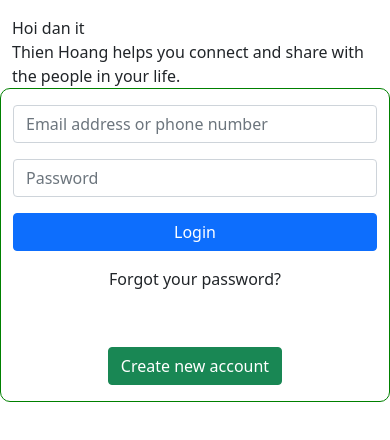
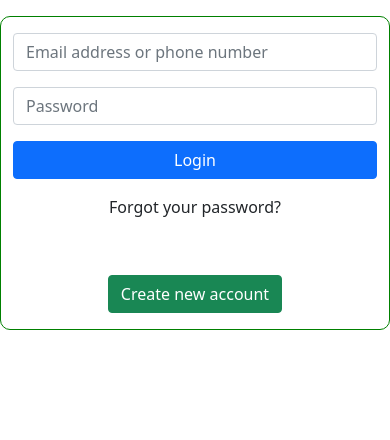
Before and after one commit to thiagohwangg/jwt-front-end, a React (Create React App) app: page /login in a window 390 px wide. Shown: the top 440 px of the page. Built offline with nearby package versions, Linux system fonts and the light colour scheme.

Commit message:
lesson 9.3.2 layout with bootstrap 5

```diff
--- a/src/components/Login/Login.js
+++ b/src/components/Login/Login.js
@@ -5,14 +5,14 @@ const Login = (props) => {
     <div className="login-container mt-3">
       <div className="container">
         <div className="row">
-          <div className="content-left col-md-7">
+          <div className="content-left col-7 d-none d-md-block">
             <div className="brand">Hoi dan it</div>
             <div className="detail">
               Thien Hoang helps you connect and share with the people in your
               life.
             </div>
           </div>
-          <div className="content-right col-md-5 green d-flex flex-column gap-3 py-3">
+          <div className="content-right col-12 col-sm-5 green d-flex flex-column gap-3 py-3">
             <input
               className="form-control"
               placeholder="Email address or phone number"
```
